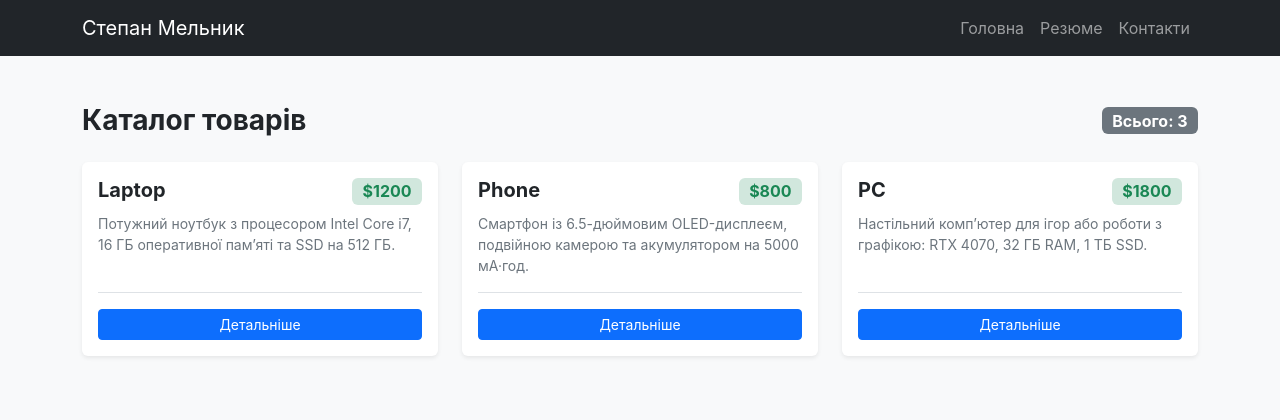
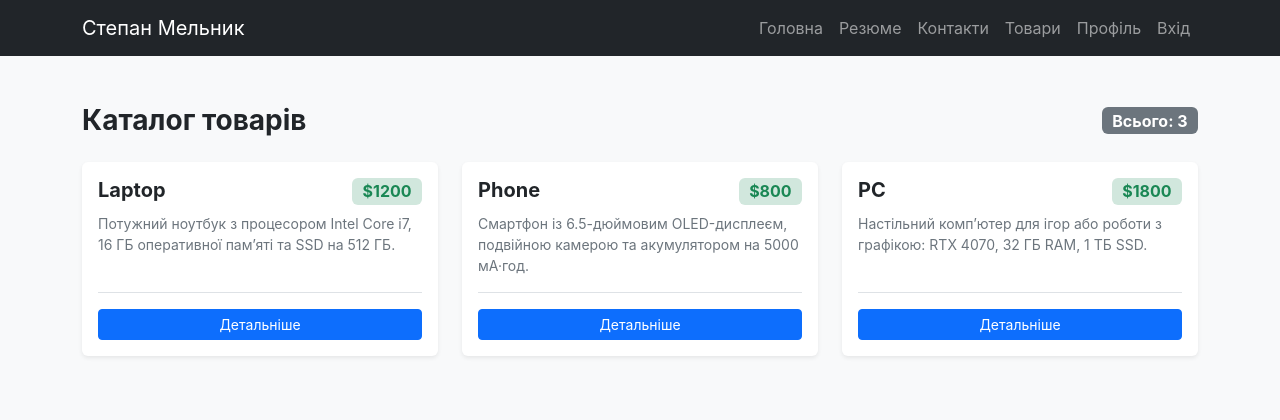
Before and after one commit to roman-semeniuk/flask-app-lab, a Flask app: page /products/ in a window 1280 px wide. Shown: the top 420 px of the page. Run offline with Flask 3, Linux system fonts and the light colour scheme.

Commit message:
Update navigation bar

```diff
--- a/app/templates/includes/nav.html
+++ b/app/templates/includes/nav.html
@@ -15,6 +15,15 @@
                 <li class="nav-item">
                     <a class="nav-link" href="{{ url_for('contacts') }}">Контакти</a>
                 </li>
+                <li class="nav-item">
+                    <a class="nav-link" href="{{ url_for('products.index') }}">Товари</a>
+                </li>
+                <li class="nav-item">
+                    <a class="nav-link" href="{{ url_for('users.profile') }}">Профіль</a>
+                </li>
+                <li class="nav-item">
+                    <a class="nav-link" href="{{ url_for('users.login') }}">Вхід</a>
+                </li>
             </ul>
         </div>
     </div>
```
